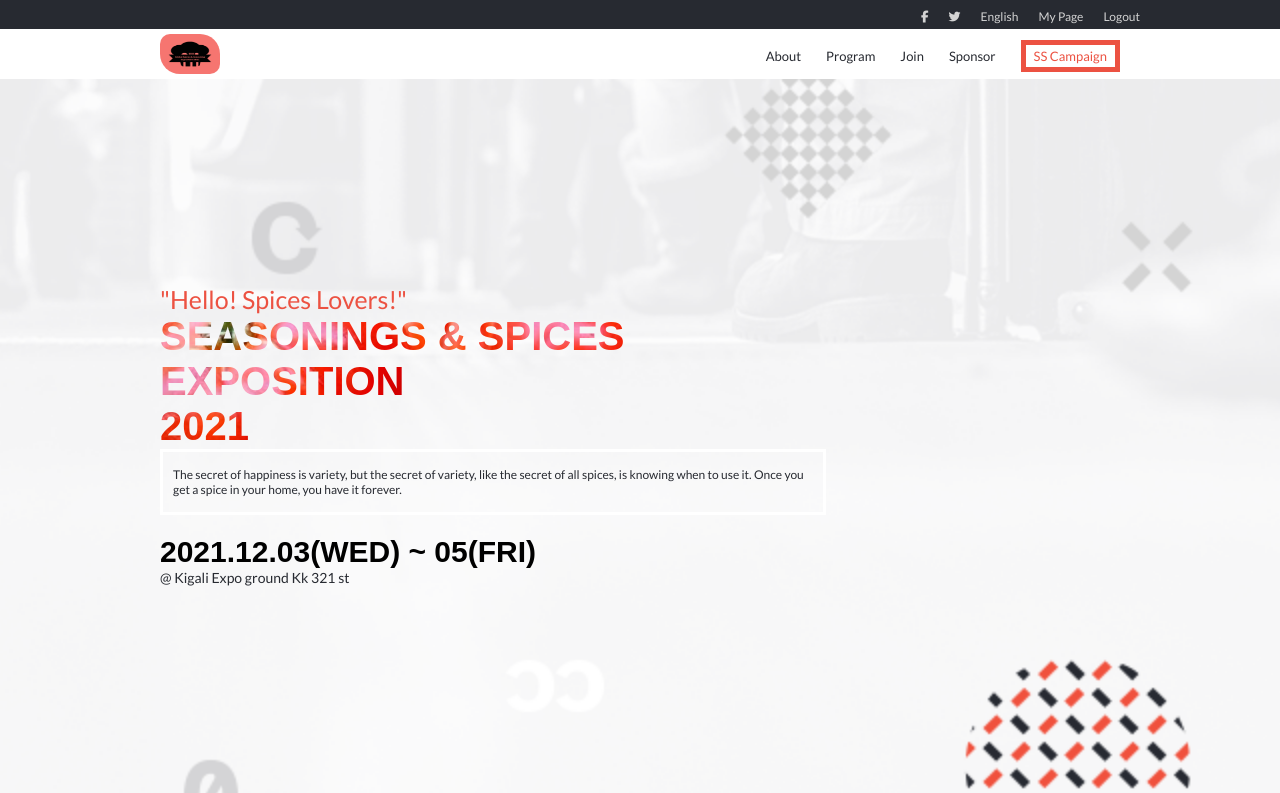
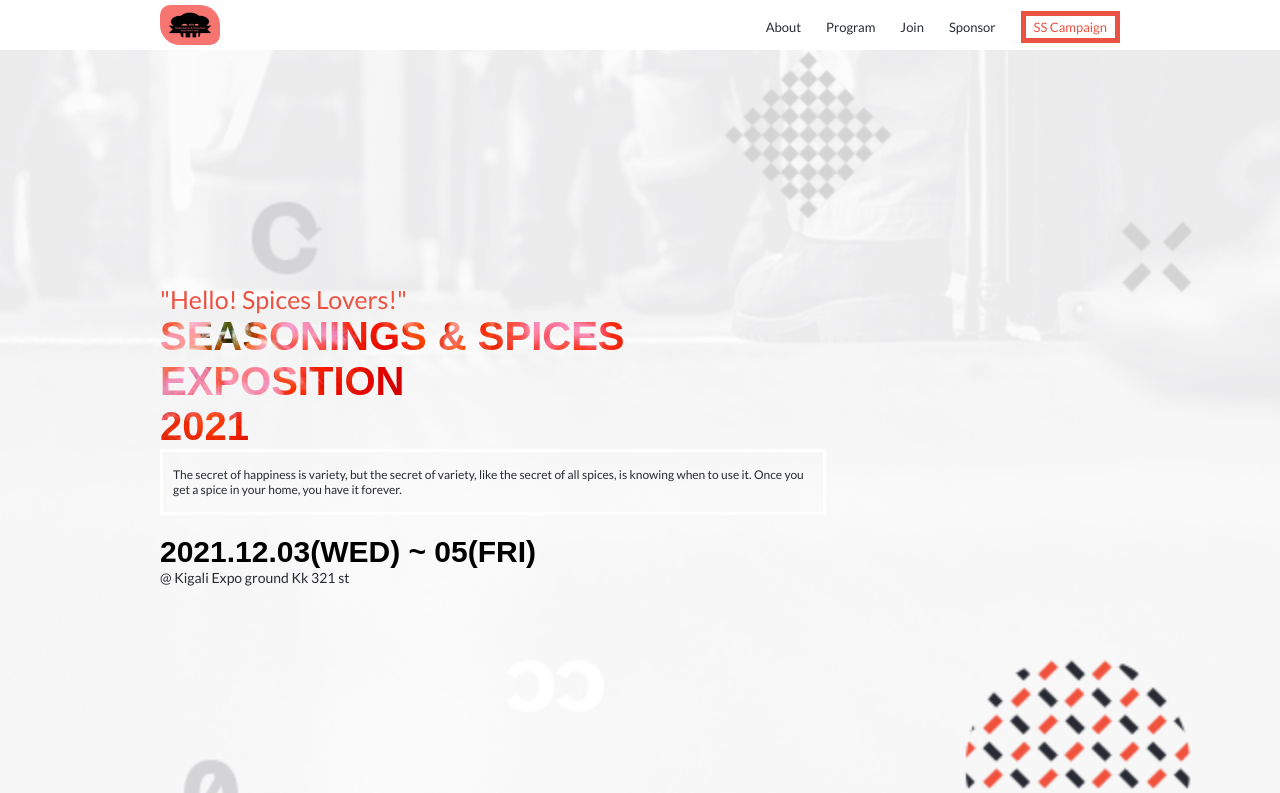
Before and after one commit to levy002/SS-Exhibition, a website: page index.html in a window 1280 px wide. Shown: the top 793 px of the page. Drawn offline with Linux system fonts and the light colour scheme; a web font is replaced by a local one.

Commit message:
Styling the header

```diff
--- a/home.css
+++ b/home.css
@@ -25,7 +25,6 @@ p {
   cursor: pointer;
 }
 
-.nav-bar1,
 .nav-bar2 {
   display: none;
 }
@@ -368,28 +367,6 @@ footer {
     display: block;
   }
 
-  .nav-bar1 {
-    display: block;
-    background-color: #272a31;
-    padding: 5px 0;
-  }
-
-  .nav-bar1 ul {
-    display: flex;
-    justify-content: flex-end;
-    align-items: center;
-    gap: 20px;
-    list-style-type: none;
-    width: 75%;
-    margin: 0 auto;
-  }
-
-  .nav-bar1 a {
-    color: #d3d3d3;
-    text-decoration: none;
-    font-size: 12px;
-  }
-
   .nav-bar2 {
     display: flex;
     justify-content: space-between;
@@ -416,10 +393,6 @@ footer {
 
   .nav-bar2 a:focus {
     color: #ec5242;
-  }
-
-  .nav-bar1 a:hover {
-    color: #fff;
   }
 
   .logo {
--- a/index.html
+++ b/index.html
@@ -12,15 +12,10 @@
     <link rel="stylesheet" href="home.css">
     <link rel="preconnect" href="https://fonts.googleapis.com" />
     <link rel="preconnect" href="https://fonts.gstatic.com" crossorigin />
-    <link
-      href="https://fonts.googleapis.com/css2?family=Roboto:ital,wght@1,300&display=swap"
-      rel="stylesheet"
-    />
-    <link
-      href="https://fonts.googleapis.com/css?family=Lato&subset=latin,latin-ext"
-      rel="stylesheet"
-      type="text/css"
-    />
+    <link href="http://fonts.cdnfonts.com/css/cocogoose" rel="stylesheet">
+    <link rel="preconnect" href="https://fonts.googleapis.com">
+    <link rel="preconnect" href="https://fonts.gstatic.com" crossorigin>
+    <link href="https://fonts.googleapis.com/css2?family=Lato:wght@100;300;400;700;900&display=swap" rel="stylesheet">
     <link rel="stylesheet" href="https://fonts.cdnfonts.com/css/cocogoose" type="text/css">
   </head>
   <body>
@@ -28,29 +23,6 @@
       <div class="menu-icon">
         <i class="fa fa-bars" id="hamburger-icon" aria-hidden="true"></i>
       </div>
-      <nav class="nav-bar1">
-        <ul>
-          <li>
-            <a href="#" class="social-media">
-              <i class="fa fa-facebook" aria-hidden="true"></i>
-            </a>
-          </li>
-          <li>
-            <a href="#" class="social-media">
-              <i class="fab fa-twitter"></i>
-            </a>
-          </li>
-          <li>
-            <a href="#">English</a>
-          </li>
-          <li>
-            <a href="#">My Page</a>
-          </li>
-          <li>
-            <a href="#">Logout</a>
-          </li>
-        </ul>
-      </nav>
       <nav class="nav-bar2">
         <img src="images/logo.jpeg" class="logo" alt="Logo" />
         <ul>
```
Also changed, not shown: about.html (+4 -29 lines).
